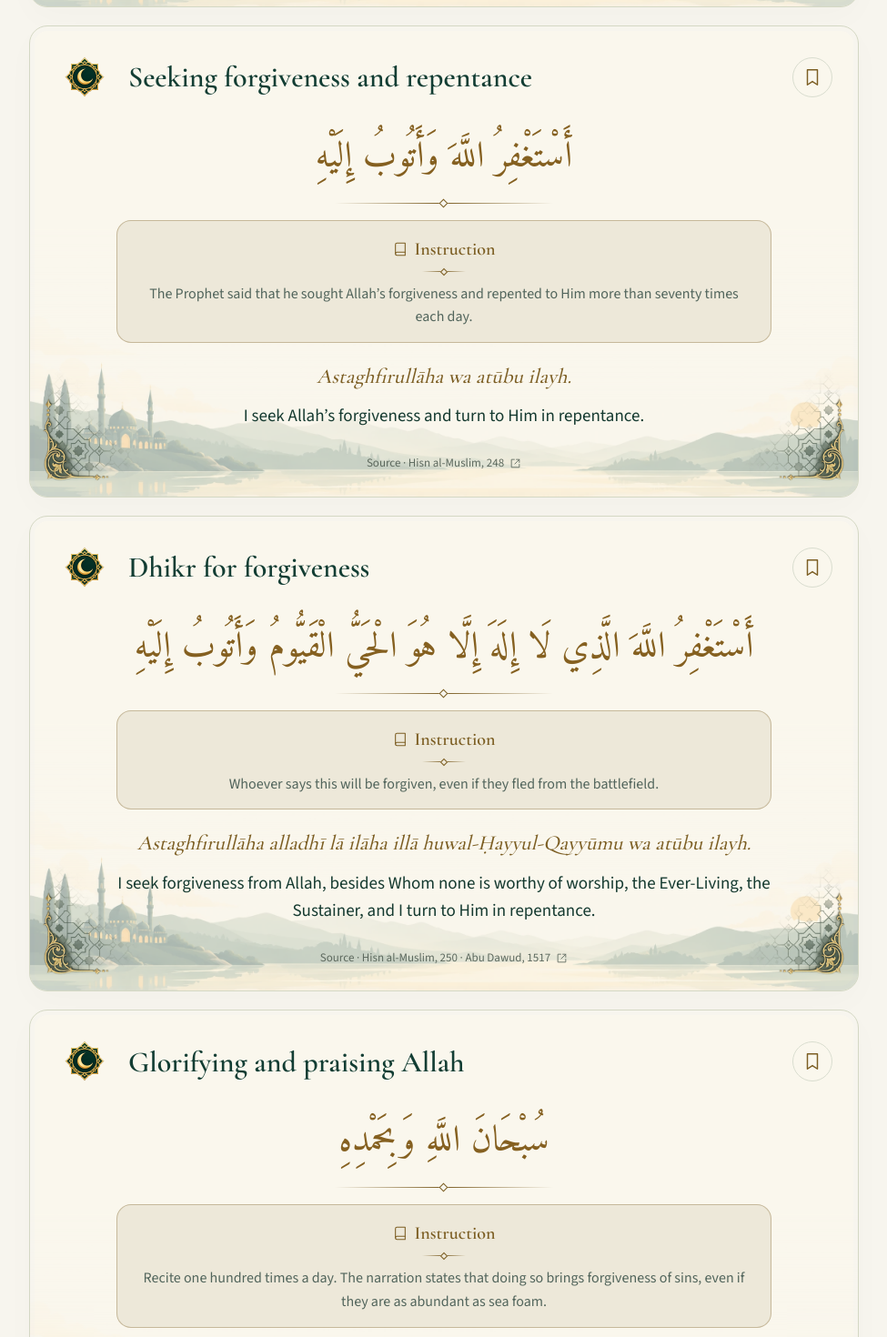
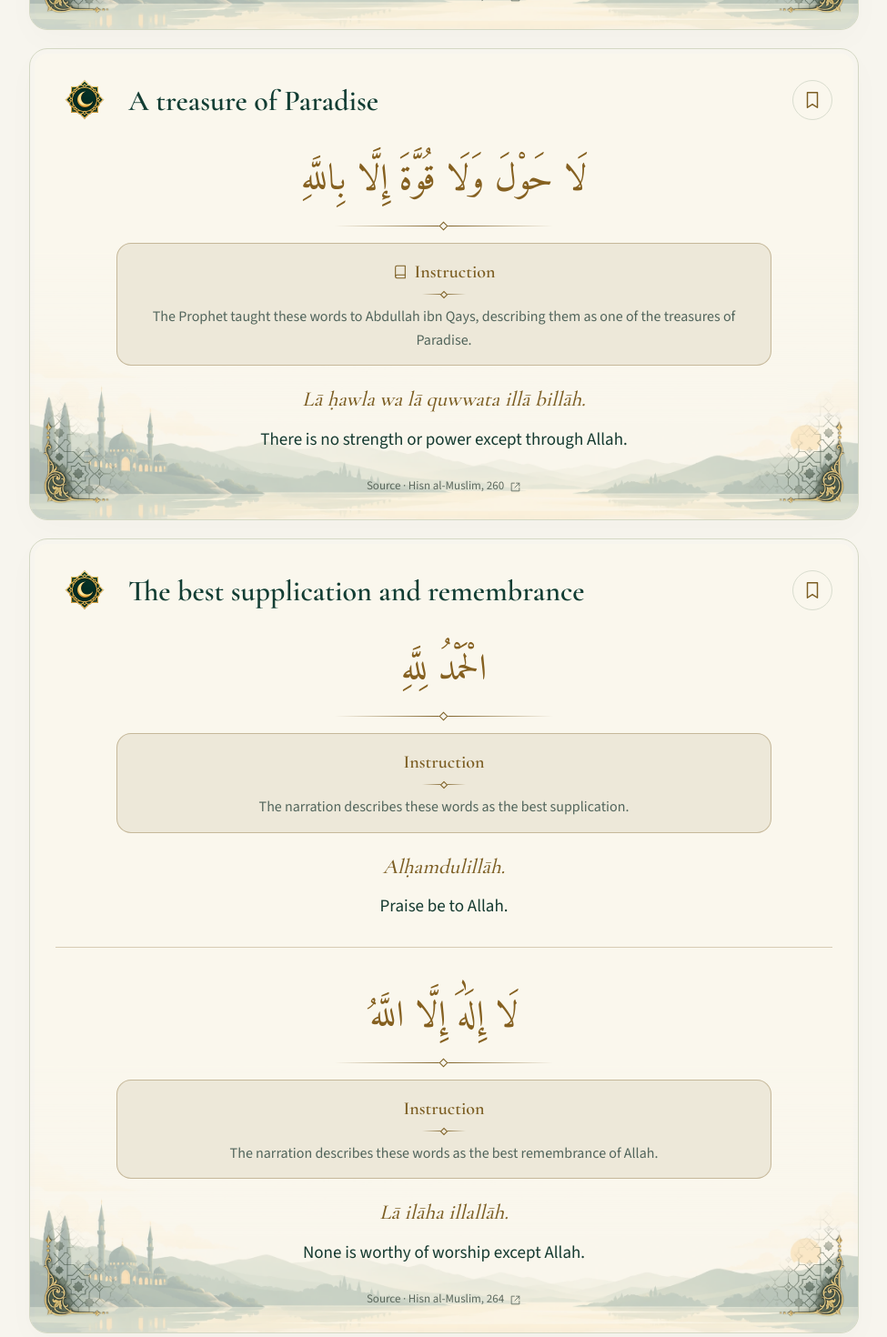
Before and after one commit to vedad-keskin/Vaktija, an Angular app: page /dhikr in a window 1280 px wide. Shown: the part 2630-4100 px from the top of the page at 91% size, without its empty margins (152-1127 px from the left). Built offline with nearby package versions, Linux system fonts and the light colour scheme.

Commit message:
Expand and consolidate dhikr collection
Adds five active Hisn al-Muslim dhikr entries, consolidates duplicate four-phrase recitations with both sources, updates documentation, and extends page tests for multi-saying cards and source links.

```diff
--- a/src/app/features/duas/dhikr.data.ts
+++ b/src/app/features/duas/dhikr.data.ts
@@ -11,7 +11,7 @@ function fromDua(id: string, title?: Dua['title']): DhikrEntry {
   throw new Error(`Unknown dua selected for Zikrovi: ${id}`);
 }
 
-// Bosnian: reader's Hisnul-Muslimi photographs, pages 148–153 (238, 240; chapter 128, 1–2, 5–8).
+// Bosnian: reader's Hisnul-Muslimi photographs, pages 148–156 (238, 240; chapter 128, 1–2, 5–10, 13–14).
 // Book 238 maps to Hisn 248; book 240 maps to Hisn 250.
 // For 240, Arabic/English follow Abu Dawud 1517 to match the book's Bosnian wording without al-'Azim.
 export const DHIKR: readonly DhikrEntry[] = [
@@ -121,10 +121,14 @@ export const DHIKR: readonly DhikrEntry[] = [
     id: 'hisn-257',
     categoryId: 'general',
     title: { bs: 'Allahu najdraže četiri riječi', en: 'Four beloved phrases' },
-    arabic: 'سُبْحَانَ اللَّهِ وَالْحَمْدُ لِلَّهِ وَلَا إِلَٰهَ إِلَّا اللَّهُ وَاللَّهُ أَكْبَرُ',
+    // Book entries 6 and 10 have the same recitation; keep one card with both sources.
+    sayings: [
+      {
+        arabic:
+          'سُبْحَانَ اللَّهِ وَالْحَمْدُ لِلَّهِ وَلَا إِلَٰهَ إِلَّا اللَّهُ وَاللَّهُ أَكْبَرُ',
         instructions: {
-      bs: 'Poslanik, sallallahu alejhi ve sellem, kazao je da mu je izgovaranje ovih riječi draže nego sve ono što sunce obasja.',
-      en: 'The Prophet said that reciting these phrases was dearer to him than everything the sun shines upon.',
+          bs: 'Allahu su najdraže ove četiri riječi. Možeš početi bilo kojom od njih. Poslanik, sallallahu alejhi ve sellem, kazao je da mu je njihovo izgovaranje draže nego sve ono što sunce obasja.',
+          en: 'These four phrases are the most beloved words to Allah, and you may begin with any of them. The Prophet said they were dearer to him than everything the sun shines upon.',
         },
         transcription: {
           bs: 'Subḥānallāhi ve-l-ḥamdu lillāhi ve lā ilāhe illellāhu vallāhu ekber.',
@@ -134,6 +138,8 @@ export const DHIKR: readonly DhikrEntry[] = [
           bs: 'Slavljen neka je Allah i hvala Mu, nema boga osim Allaha, Allah je najveći.',
           en: 'Glory be to Allah, and praise be to Allah. None is worthy of worship except Allah, and Allah is the Greatest.',
         },
+        sources: [
+          {
             reference: {
               bs: 'Hisnul-Muslimi, poglavlje 128, 6',
               en: 'Hisn al-Muslim, 257',
@@ -141,6 +147,19 @@ export const DHIKR: readonly DhikrEntry[] = [
             sourceUrl: 'https://sunnah.com/hisn:257',
             bosnianSourceUrl:
               'https://d1.islamhouse.com/data/bs/ih_books/single1/bs_Hisnul_muslim.pdf#page=94',
+          },
+          {
+            reference: {
+              bs: 'Hisnul-Muslimi, poglavlje 128, 10',
+              en: 'Hisn al-Muslim, 261',
+            },
+            sourceUrl: 'https://sunnah.com/hisn:261',
+            bosnianSourceUrl:
+              'https://d1.islamhouse.com/data/bs/ih_books/single1/bs_Hisnul_muslim.pdf#page=95',
+          },
+        ],
+      },
+    ],
   },
   {
     id: 'hisn-258',
@@ -189,38 +208,90 @@ export const DHIKR: readonly DhikrEntry[] = [
     bosnianSourceUrl:
       'https://d1.islamhouse.com/data/bs/ih_books/single1/bs_Hisnul_muslim.pdf#page=95',
   },
-  /* Previous entries retained for later review.
   {
-    id: 'tawhid',
-    title: { bs: 'Tevhid', en: 'Declaration of oneness' },
-    arabic:
-      'لَا إِلَٰهَ إِلَّا اللَّهُ وَحْدَهُ لَا شَرِيكَ لَهُ، لَهُ الْمُلْكُ وَلَهُ الْحَمْدُ، وَهُوَ عَلَىٰ كُلِّ شَيْءٍ قَدِيرٌ',
+    id: 'hisn-260',
+    categoryId: 'general',
+    title: { bs: 'Jedna od džennetskih riznica', en: 'A treasure of Paradise' },
+    arabic: 'لَا حَوْلَ وَلَا قُوَّةَ إِلَّا بِاللَّهِ',
+    instructions: {
+      bs: 'Poslanik, sallallahu alejhi ve sellem, podučio je Abdullaha, sina Kajsova, ovim riječima i nazvao ih jednom od džennetskih riznica.',
+      en: 'The Prophet taught these words to Abdullah ibn Qays, describing them as one of the treasures of Paradise.',
+    },
     transcription: {
-      bs: 'Lā ilāhe illallāhu vaḥdehu lā šerīke leh, lehul-mulku ve lehul-ḥamdu, ve huve ‘alā kulli šej’in qadīr.',
-      en: 'Lā ilāha illallāhu waḥdahu lā sharīka lahu, lahul-mulku wa lahul-ḥamdu, wa huwa ʿalā kulli shayʾin qadīr.',
+      bs: 'Lā ḥavle ve lā quvvete illā billāhi.',
+      en: 'Lā ḥawla wa lā quwwata illā billāh.',
     },
     translation: {
-      bs: 'Nema boga osim Allaha, Jedinog, Koji nema sudruga. Njemu pripada vlast i zahvala, i On nad svim ima moć.',
-      en: 'There is no god but Allah alone, with no partner. To Him belong dominion and praise, and He has power over all things.',
+      bs: 'Nema snage niti moći mimo Allaha.',
+      en: 'There is no strength or power except through Allah.',
     },
-    reference: { bs: 'Sahih el-Buhari, 6403', en: 'Sahih al-Bukhari, 6403' },
-    sourceUrl: 'https://sunnah.com/bukhari:6403',
+    reference: {
+      bs: 'Hisnul-Muslimi, poglavlje 128, 9',
+      en: 'Hisn al-Muslim, 260',
+    },
+    sourceUrl: 'https://sunnah.com/hisn:260',
+    bosnianSourceUrl:
+      'https://d1.islamhouse.com/data/bs/ih_books/single1/bs_Hisnul_muslim.pdf#page=95',
   },
   {
-    id: 'two-phrases',
-    title: { bs: 'Dvije lahke riječi', en: 'Two beloved phrases' },
-    arabic: 'سُبْحَانَ اللَّهِ وَبِحَمْدِهِ، سُبْحَانَ اللَّهِ الْعَظِيمِ',
+    id: 'hisn-264',
+    categoryId: 'general',
+    title: { bs: 'Najbolja dova i najbolji zikr', en: 'The best supplication and remembrance' },
+    sayings: [
+      {
+        arabic: 'الْحَمْدُ لِلَّهِ',
+        instructions: {
+          bs: 'U predaji se ove riječi navode kao najbolja dova.',
+          en: 'The narration describes these words as the best supplication.',
+        },
+        transcription: { bs: 'El-ḥamdu lillāhi.', en: 'Alḥamdulillāh.' },
+        translation: { bs: 'Hvala Allahu.', en: 'Praise be to Allah.' },
+      },
+      {
+        arabic: 'لَا إِلَٰهَ إِلَّا اللَّهُ',
+        instructions: {
+          bs: 'U predaji se ove riječi navode kao najbolji spomen Allaha.',
+          en: 'The narration describes these words as the best remembrance of Allah.',
+        },
+        transcription: { bs: 'Lā ilāhe illellāhu.', en: 'Lā ilāha illallāh.' },
+        translation: {
+          bs: 'Nema istinskoga boga osim Allaha.',
+          en: 'None is worthy of worship except Allah.',
+        },
+      },
+    ],
+    reference: {
+      bs: 'Hisnul-Muslimi, poglavlje 128, 13',
+      en: 'Hisn al-Muslim, 264',
+    },
+    sourceUrl: 'https://sunnah.com/hisn:264',
+    bosnianSourceUrl:
+      'https://d1.islamhouse.com/data/bs/ih_books/single1/bs_Hisnul_muslim.pdf#page=97',
+  },
+  {
+    id: 'hisn-265',
+    categoryId: 'general',
+    title: { bs: 'Trajno vrijedne riječi', en: 'Enduring good deeds' },
+    arabic:
+      'سُبْحَانَ اللَّهِ وَالْحَمْدُ لِلَّهِ وَلَا إِلَٰهَ إِلَّا اللَّهُ وَاللَّهُ أَكْبَرُ وَلَا حَوْلَ وَلَا قُوَّةَ إِلَّا بِاللَّهِ',
     transcription: {
-      bs: 'Subḥānallāhi ve biḥamdihi, subḥānallāhil-‘aẓīm.',
-      en: 'Subḥānallāhi wa biḥamdihi, subḥānallāhil-ʿaẓīm.',
+      bs: 'Subḥānallāhi ve-l-ḥamdu lillāhi ve lā ilāhe illallāhu, vallāhu ekber, ve lā ḥavle ve lā quvvete illā billāh.',
+      en: 'Subḥānallāh, wal-ḥamdu lillāh, wa lā ilāha illallāh, wallāhu akbar, wa lā ḥawla wa lā quwwata illā billāh.',
     },
     translation: {
-      bs: 'Slavljen neka je Allah i Njemu pripada hvala; slavljen neka je Allah Veličanstveni.',
-      en: 'Glory and praise be to Allah; glory be to Allah, the Magnificent.',
+      bs: 'Neka je slavljen Allah, i neka Mu je hvala. Nema boga osim Allaha i On je najveći. Nema snage niti moći mimo Allaha.',
+      en: 'Glory be to Allah, and praise be to Allah. None is worthy of worship except Allah, and Allah is the Greatest. There is no strength or power except through Allah.',
     },
-    reference: { bs: 'Sahih el-Buhari, 6682', en: 'Sahih al-Bukhari, 6682' },
-    sourceUrl: 'https://sunnah.com/bukhari:6682',
+    reference: {
+      bs: 'Hisnul-Muslimi, poglavlje 128, 14',
+      en: 'Hisn al-Muslim, 265',
     },
+    sourceUrl: 'https://sunnah.com/hisn:265',
+    bosnianSourceUrl:
+      'https://d1.islamhouse.com/data/bs/ih_books/single1/bs_Hisnul_muslim.pdf#page=97',
+  },
+  /* Previous entries retained for later review.
+
   {
     id: 'hawqala',
     title: { bs: 'Snaga je kod Allaha', en: 'Strength comes from Allah' },
@@ -236,40 +307,7 @@ export const DHIKR: readonly DhikrEntry[] = [
     reference: { bs: 'Sahih el-Buhari, 6409', en: 'Sahih al-Bukhari, 6409' },
     sourceUrl: 'https://sunnah.com/bukhari:6409',
   },
-  {
-    id: 'four-phrases',
-    title: { bs: 'Četiri drage riječi', en: 'Four beloved phrases' },
-    arabic:
-      'سُبْحَانَ اللَّهِ، وَالْحَمْدُ لِلَّهِ، وَلَا إِلَٰهَ إِلَّا اللَّهُ، وَاللَّهُ أَكْبَرُ',
-    transcription: {
-      bs: 'Subḥānallāh, vel-ḥamdu lillāh, ve lā ilāhe illallāh, vallāhu ekber.',
-      en: 'Subḥānallāh, wal-ḥamdu lillāh, wa lā ilāha illallāh, wallāhu akbar.',
-    },
-    translation: {
-      bs: 'Slavljen neka je Allah. Hvala Allahu. Nema boga osim Allaha. Allah je najveći.',
-      en: 'Glory be to Allah. Praise be to Allah. There is no god but Allah. Allah is the Greatest.',
-    },
-    reference: { bs: 'Sahih Muslim, 2137a', en: 'Sahih Muslim, 2137a' },
-    sourceUrl: 'https://sunnah.com/muslim:2137a',
-  },
-  {
-    id: 'istighfar',
-    title: { bs: 'Istigfar', en: 'Seeking forgiveness' },
-    arabic: 'أَسْتَغْفِرُ اللَّهَ وَأَتُوبُ إِلَيْهِ',
-    transcription: {
-      bs: 'Estagfirullāhe ve etūbu ilejhi.',
-      en: 'Astaghfirullāha wa atūbu ilayh.',
-    },
-    translation: {
-      bs: 'Od Allaha tražim oprost i Njemu se kajem.',
-      en: 'I seek Allah’s forgiveness and turn to Him in repentance.',
-    },
-    reference: {
-      bs: 'Sahih el-Buhari, 6307 (dio hadisa)',
-      en: 'Sahih al-Bukhari, 6307 (excerpt)',
-    },
-    sourceUrl: 'https://sunnah.com/bukhari:6307',
-  },
+
   */
 ];
 
```
Also changed, not shown: 3 other files (tests, documents, lock files or other folders). Lines whose indentation alone changed are shown as unchanged.
